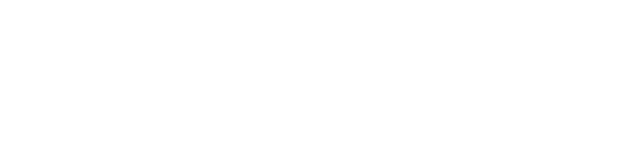
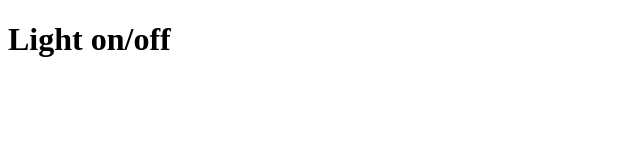
Before and after one commit to Sansub471/Journey, a plain HTML site: page app/index.html in a window 1280 px wide. Shown: the whole page, without its empty margins (0-640 px from the left). Drawn offline with Linux system fonts and the light colour scheme.

Commit message:
Coming back to the app.

```diff
--- a/app/index.html
+++ b/app/index.html
@@ -9,6 +9,7 @@
 </head>
 
 <body>
+    <h1>Light on/off</h1>
     <script src="index.js"></script>
 </body>
 
```
